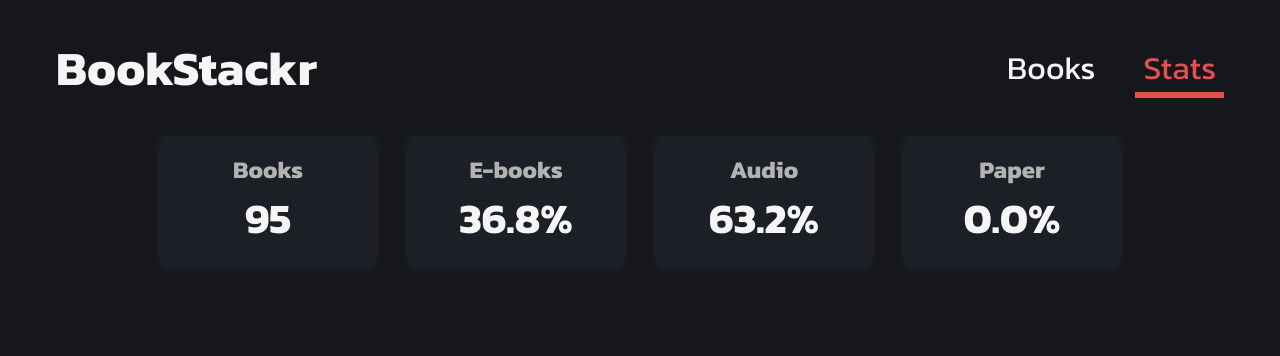
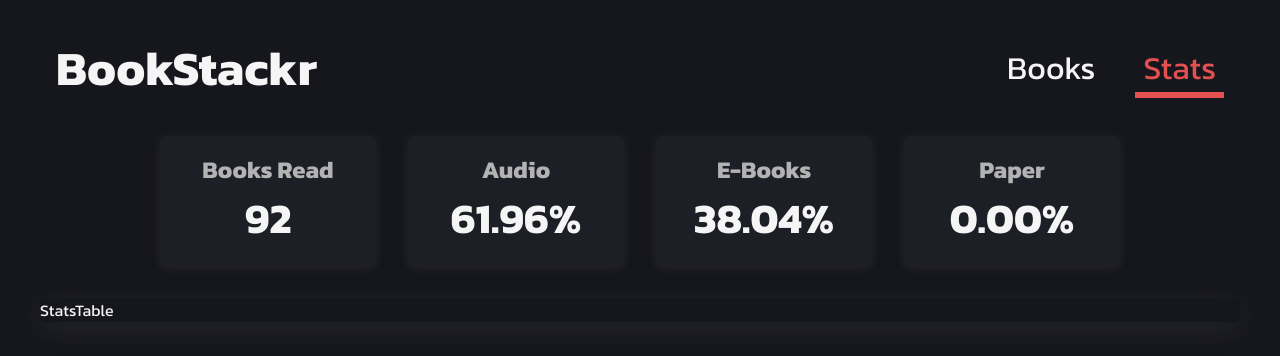
Before and after one commit to 0mppula/BookStackr, a React (Create React App) app: page /stats in a window 1280 px wide. Shown: the top 356 px of the page. Built offline with nearby package versions, Linux system fonts and the light colour scheme.

Commit message:
Created selector for book stats table.

```diff
--- a/src/assets/data/books.ts
+++ b/src/assets/data/books.ts
@@ -908,7 +908,7 @@ export const books: bookType[] = [
 		category: ['Science', 'Technology', 'Artificial Intelligence'],
 		readingMedium: 'audio',
 		yearRead: 2023,
-		status: 'reading',
+		status: 'read',
 	},
 	{
 		id: '0tobdpptitqvtqwrycwbygt1',
@@ -918,7 +918,7 @@ export const books: bookType[] = [
 		category: ['Self Help', 'Biography'],
 		readingMedium: 'audio',
 		yearRead: 2023,
-		status: 'reading',
+		status: 'read',
 	},
 	{
 		id: '4a8rntwkytc5kk5styfu4jp1',
@@ -928,7 +928,7 @@ export const books: bookType[] = [
 		category: ['Self Help', 'Personal Development', 'Business'],
 		readingMedium: 'audio',
 		yearRead: 2023,
-		status: 'want to read',
+		status: 'read',
 	},
 	{
 		id: 'f4axwxjlqudds966oh1pn66k',
--- a/src/components/Books/BooksTable.tsx
+++ b/src/components/Books/BooksTable.tsx
@@ -4,7 +4,7 @@ import { Column, useTable, useSortBy } from 'react-table';
 import { FaPen } from 'react-icons/fa';
 
 import { RootState } from '../../app/store';
-import { selectQueryFilteredBooks, booksSelector } from '../../features/BooksSlice';
+import { selectQueryFilteredBooks } from '../../features/BooksSlice';
 import EditBookModal from '../Modals/EditBookModal';
 
 interface ColumnType {
--- a/src/components/Stats/Stats.tsx
+++ b/src/components/Stats/Stats.tsx
@@ -2,6 +2,7 @@ import { FC } from 'react';
 
 import { useTitle } from '../../hooks/useTitle';
 import StatsHeader from './StatsHeader';
+import StatsTable from './StatsTable';
 import './styles.css';
 
 const Stats: FC = () => {
@@ -9,6 +10,8 @@ const Stats: FC = () => {
 	return (
 		<>
 			<StatsHeader />
+
+			<StatsTable />
 		</>
 	);
 };
--- a/src/components/Stats/StatsHeader.tsx
+++ b/src/components/Stats/StatsHeader.tsx
@@ -1,30 +1,30 @@
 import { FC } from 'react';
 import { useSelector } from 'react-redux';
 import { RootState } from '../../app/store';
-import { selectBooksCount, selectBooksCountByMedium } from '../../features/BooksSlice';
+import { selectReadBooksCount, selectReadBooksCountByMedium } from '../../features/BooksSlice';
 
 const StatsHeader: FC = () => {
-	const booksCount = useSelector((state: RootState) => selectBooksCount(state));
-	const { audioBookCount, eBookCount, paperBookCount } = useSelector((state: RootState) =>
-		selectBooksCountByMedium(state)
+	const booksReadCount = useSelector((state: RootState) => selectReadBooksCount(state));
+	const { audioBooksRead, eBooksRead, paperBooksRead } = useSelector((state: RootState) =>
+		selectReadBooksCountByMedium(state)
 	);
 
 	return (
 		<div className="stats-header-container">
 			<h2>
-				Books <span>{booksCount}</span>
+				Books Read<span>{booksReadCount}</span>
 			</h2>
 
 			<h2>
-				E-books <span>{`${((eBookCount / booksCount) * 100).toFixed(1)}%`}</span>
+				Audio <span>{`${((audioBooksRead / booksReadCount) * 100).toFixed(2)}%`}</span>
 			</h2>
 
 			<h2>
-				Audio <span>{`${((audioBookCount / booksCount) * 100).toFixed(1)}%`}</span>
+				E-Books <span>{`${((eBooksRead / booksReadCount) * 100).toFixed(2)}%`}</span>
 			</h2>
 
 			<h2>
-				Paper <span>{`${((paperBookCount / booksCount) * 100).toFixed(1)}%`}</span>
+				Paper <span>{`${((paperBooksRead / booksReadCount) * 100).toFixed(2)}%`}</span>
 			</h2>
 		</div>
 	);
--- /dev/null
+++ b/src/components/Stats/StatsTable.tsx
@@ -0,0 +1,41 @@
+import { FC, useMemo } from 'react';
+import { useSelector } from 'react-redux';
+import { Column } from 'react-table';
+import { RootState } from '../../app/store';
+import { selectBooksStatsTableData } from '../../features/BooksSlice';
+
+const StatsTable: FC = () => {
+	interface ColumnType {
+		uniqueYears: number;
+		totalBooksReadByYear: number;
+		audioBooksReadByYear: number;
+		eBooksReadByYear: number;
+		paperBooksReadByYear: number;
+		eBooksPercentByYear: string;
+		audioPercentByYear: string;
+		paperPercentByYear: string;
+		booksPerWeekByYear: number;
+	}
+
+	const tableData = useSelector((state: RootState) => selectBooksStatsTableData(state));
+
+	const data: any = useMemo(() => tableData, [tableData]);
+	const columns: Column<ColumnType>[] = useMemo(
+		() => [
+			{ Header: 'Year', accessor: 'uniqueYears' },
+			{ Header: 'Books', accessor: 'totalBooksReadByYear' },
+			{ Header: 'Audio', accessor: 'audioBooksReadByYear' },
+			{ Header: 'E-books', accessor: 'eBooksReadByYear' },
+			{ Header: 'Paper', accessor: 'paperBooksReadByYear' },
+			{ Header: 'E-books %', accessor: 'eBooksPercentByYear' },
+			{ Header: 'Audio %', accessor: 'audioPercentByYear' },
+			{ Header: 'Paper %', accessor: 'paperPercentByYear' },
+			{ Header: 'Books / Week', accessor: 'booksPerWeekByYear' },
+		],
+		[tableData]
+	);
+
+	return <div className="table-container">StatsTable</div>;
+};
+
+export default StatsTable;
--- a/src/components/Stats/styles.css
+++ b/src/components/Stats/styles.css
@@ -5,6 +5,7 @@
 	gap: 2rem;
 	width: min(100%, 992px);
 	padding: 0 1rem;
+	margin-bottom: 2rem;
 }
 
 .stats-header-container h2 {
--- a/src/features/BooksSlice.tsx
+++ b/src/features/BooksSlice.tsx
@@ -59,18 +59,149 @@ export const selectBooksCount = createSelector([booksSelector], (books) => {
 	return books.reduce((a: number) => (a += 1), 0);
 });
 
-export const selectBooksCountByMedium = createSelector([booksSelector], (books) => {
-	const audioBookCount = books
-		.filter((book) => book.readingMedium === 'audio')
-		.reduce((a: number) => (a += 1), 0);
-	const eBookCount = books
-		.filter((book) => book.readingMedium === 'e-book')
-		.reduce((a: number) => (a += 1), 0);
-	const paperBookCount = books
-		.filter((book) => book.readingMedium === 'paper')
+export const selectReadBooksCount = createSelector([booksSelector], (books) => {
+	const booksRead = books
+		.filter((book) => book.status === 'read')
 		.reduce((a: number) => (a += 1), 0);
 
-	return { audioBookCount, eBookCount, paperBookCount };
+	return booksRead;
+});
+
+export const selectReadBooksCountByMedium = createSelector([booksSelector], (books) => {
+	const audioBooksRead = books
+		.filter((book) => book.readingMedium === 'audio' && book.status === 'read')
+		.reduce((a: number) => (a += 1), 0);
+	const eBooksRead = books
+		.filter((book) => book.readingMedium === 'e-book' && book.status === 'read')
+		.reduce((a: number) => (a += 1), 0);
+	const paperBooksRead = books
+		.filter((book) => book.readingMedium === 'paper' && book.status === 'read')
+		.reduce((a: number) => (a += 1), 0);
+
+	return { audioBooksRead, eBooksRead, paperBooksRead };
+});
+
+export const selectBooksStatsTableData = createSelector([booksSelector], (books) => {
+	const tableData: any = {};
+
+	const totalBooksReadByYear: number[] = [];
+	const audioBooksReadByYear: number[] = [];
+	const eBooksReadByYear: number[] = [];
+	const paperBooksReadByYear: number[] = [];
+	const eBooksPercentByYear: string[] = [];
+	const audioPercentByYear: string[] = [];
+	const paperPercentByYear: string[] = [];
+	const booksPerWeekByYear: number[] = [];
+
+	const uniqueYears = books
+		.filter((book, i) => books.findIndex((book2) => book2.yearRead === book.yearRead) === i)
+		.map((book) => book.yearRead);
+
+	// Store total books read by year and by year and medium.
+	uniqueYears.forEach((uniqueYear, i) => {
+		let currYtotalBooksRead = 0;
+		let currYtotalAudioBooksRead = 0;
+		let currYtotalEBooksRead = 0;
+		let currYtotalPaperBooksRead = 0;
+
+		books.forEach((book) => {
+			if (book.yearRead === uniqueYear && book.status === 'read') {
+				currYtotalBooksRead++;
+			}
+
+			if (
+				book.readingMedium === 'audio' &&
+				book.yearRead === uniqueYear &&
+				book.status === 'read'
+			) {
+				currYtotalAudioBooksRead++;
+			}
+
+			if (
+				book.readingMedium === 'e-book' &&
+				book.yearRead === uniqueYear &&
+				book.status === 'read'
+			) {
+				currYtotalEBooksRead++;
+			}
+
+			if (
+				book.readingMedium === 'paper' &&
+				book.yearRead === uniqueYear &&
+				book.status === 'read'
+			) {
+				currYtotalPaperBooksRead++;
+			}
+		});
+
+		totalBooksReadByYear[i] = currYtotalBooksRead;
+		audioBooksReadByYear[i] = currYtotalAudioBooksRead;
+		eBooksReadByYear[i] = currYtotalEBooksRead;
+		paperBooksReadByYear[i] = currYtotalPaperBooksRead;
+	});
+
+	let todayTime = new Date().getTime();
+	let currentYear = new Date().getFullYear();
+	let startOfYearTime = new Date(currentYear, 0, 1).getTime();
+	let weeksElapsedOnYear = 52;
+	let daysElapsed = Math.floor((todayTime - startOfYearTime) / (24 * 60 * 60 * 1000));
+
+	// Store total books read per week by year and the percent of each book medium read by year.
+	uniqueYears.forEach((uniqueYear, i) => {
+		if (uniqueYear === currentYear) {
+			weeksElapsedOnYear = Math.ceil(daysElapsed / 7);
+		}
+
+		booksPerWeekByYear[i] = +(
+			(audioBooksReadByYear[i] + eBooksReadByYear[i] + paperBooksReadByYear[i]) /
+			weeksElapsedOnYear
+		).toFixed(2);
+
+		audioPercentByYear[i] = `${(
+			(audioBooksReadByYear[i] / totalBooksReadByYear[i]) *
+			100
+		).toFixed(1)}%`;
+
+		eBooksPercentByYear[i] = `${((eBooksReadByYear[i] / totalBooksReadByYear[i]) * 100).toFixed(
+			1
+		)}%`;
+
+		paperPercentByYear[i] = `${(
+			(paperBooksReadByYear[i] / totalBooksReadByYear[i]) *
+			100
+		).toFixed(1)}%`;
+	});
+
+	const dataFields: string[] = [
+		'years',
+		'totalBooksReadByYear',
+		'audioBooksReadByYear',
+		'eBooksReadByYear',
+		'paperBooksReadByYear',
+		'eBooksPercentByYear',
+		'audioPercentByYear',
+		'paperPercentByYear',
+		'booksPerWeekByYear',
+	];
+
+	const bookDataByYear: (number[] | string[])[] = [
+		uniqueYears,
+		totalBooksReadByYear,
+		audioBooksReadByYear,
+		eBooksReadByYear,
+		paperBooksReadByYear,
+		eBooksPercentByYear,
+		audioPercentByYear,
+		paperPercentByYear,
+		booksPerWeekByYear,
+	];
+
+	// Map for each unique year a object with that years data.
+	dataFields.forEach((dataField, fieldIndex) => {
+		tableData[dataField] = bookDataByYear[fieldIndex];
+	});
+
+	return tableData;
 });
 
 export const { setQuery, addBook, editBook } = booksSlice.actions;
```
